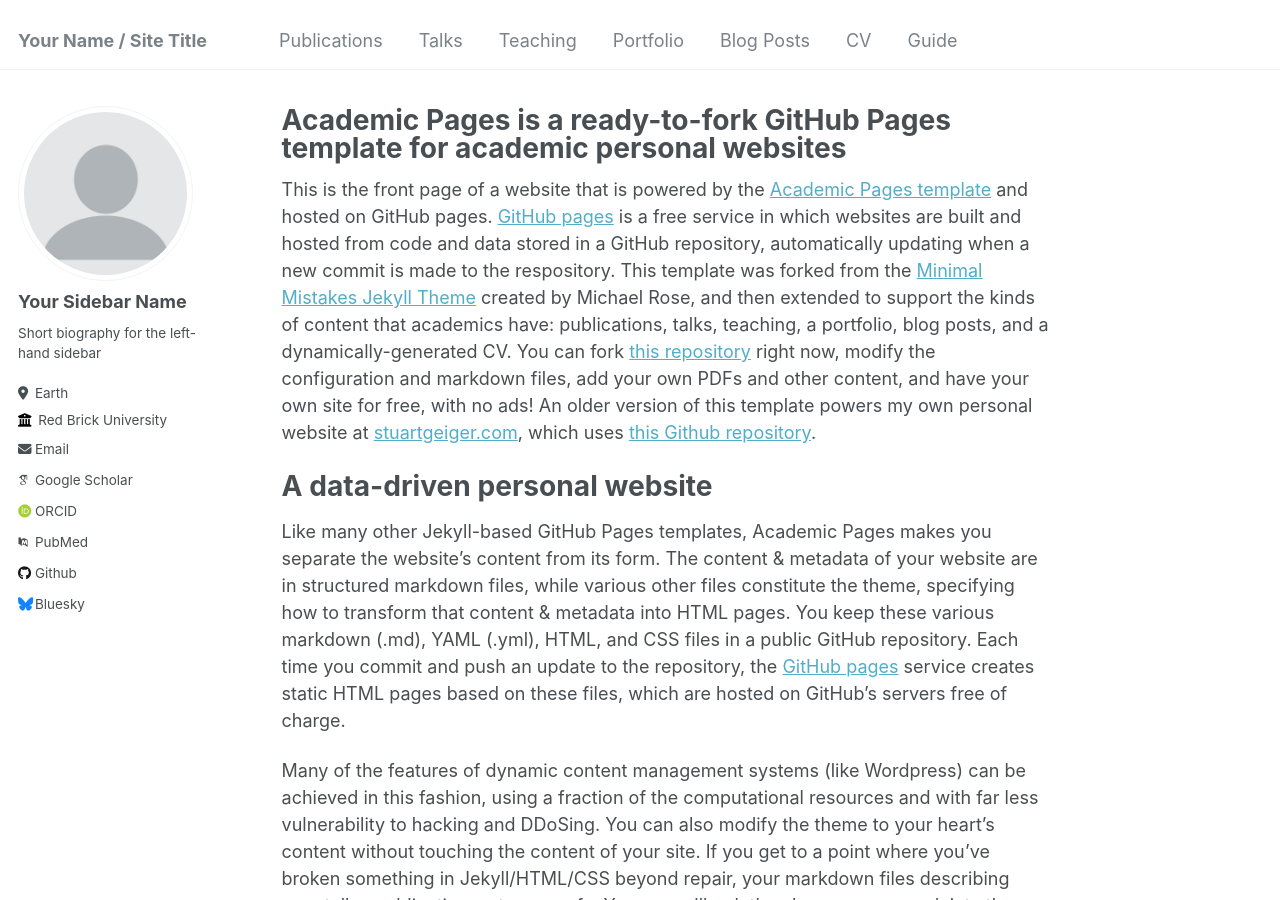
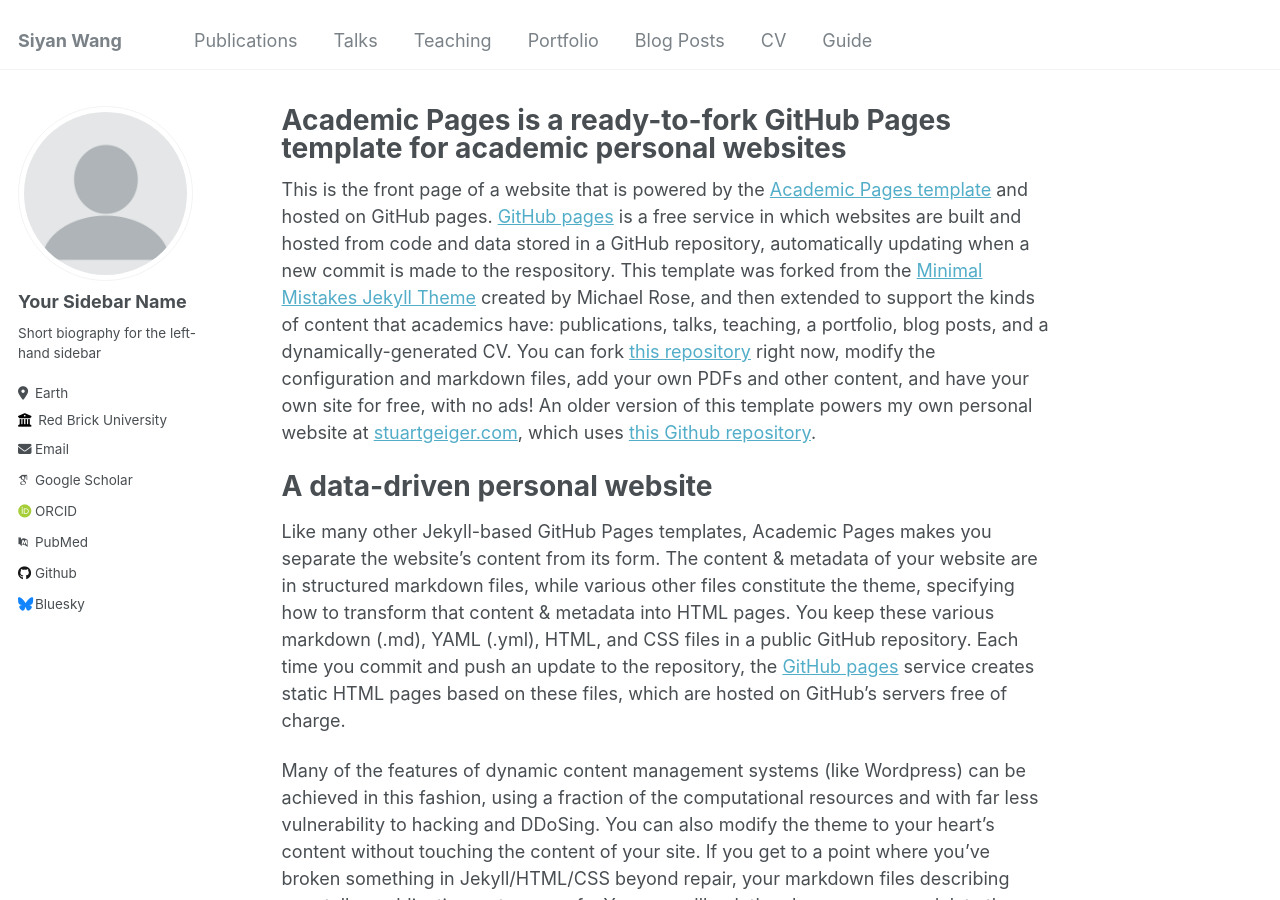
Before and after one commit to siyanwang123/siyanwang123.github.io, a Jekyll site: the page built from _pages/about.md, in a window 1280 px wide and 900 px high. Built offline with Jekyll 4.4.1, drawn with Linux system fonts in a browser that asks for light colours; some web fonts are replaced.

Commit message:
try _config.yml

```diff
--- a/_config.yml
+++ b/_config.yml
@@ -8,7 +8,7 @@
 
 # Basic Site Settings
 locale                   : "en-US"
-title                    : "Your Name / Site Title"
+title                    : "Siyan Wang"
 title_separator          : "-"
 name                     : &name "Your Name"
 description              : &description "personal description"
```
